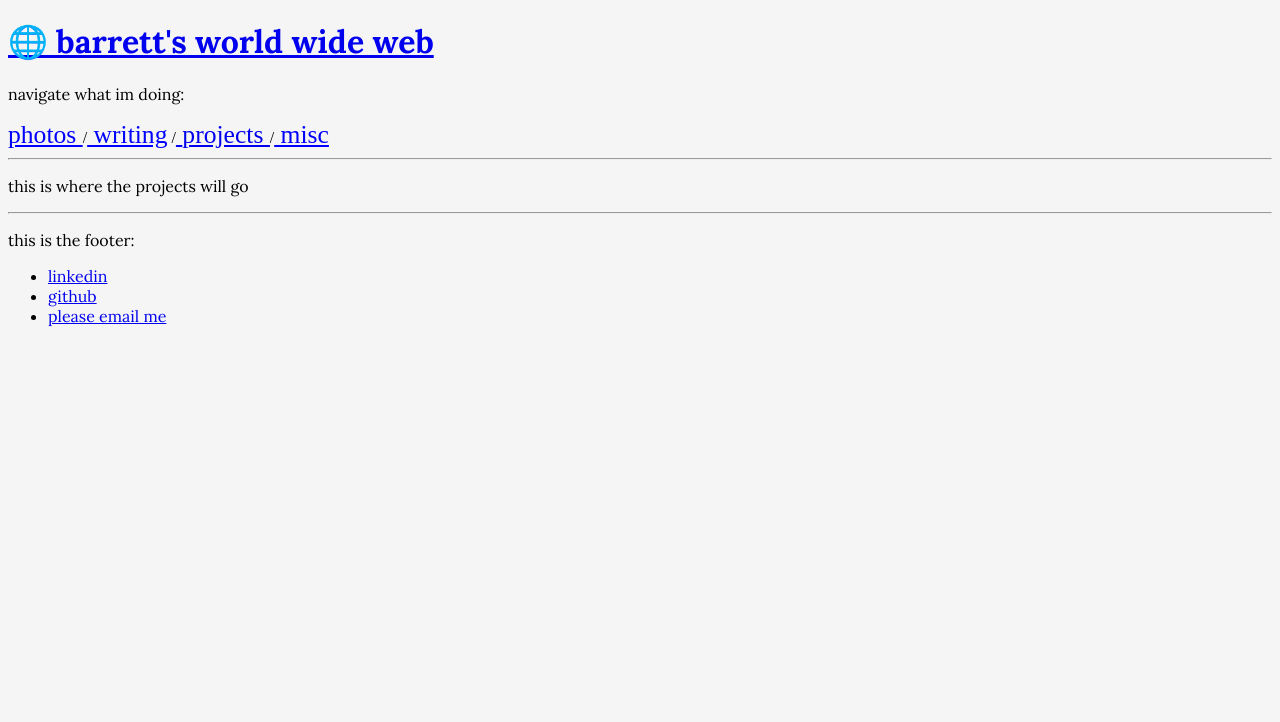
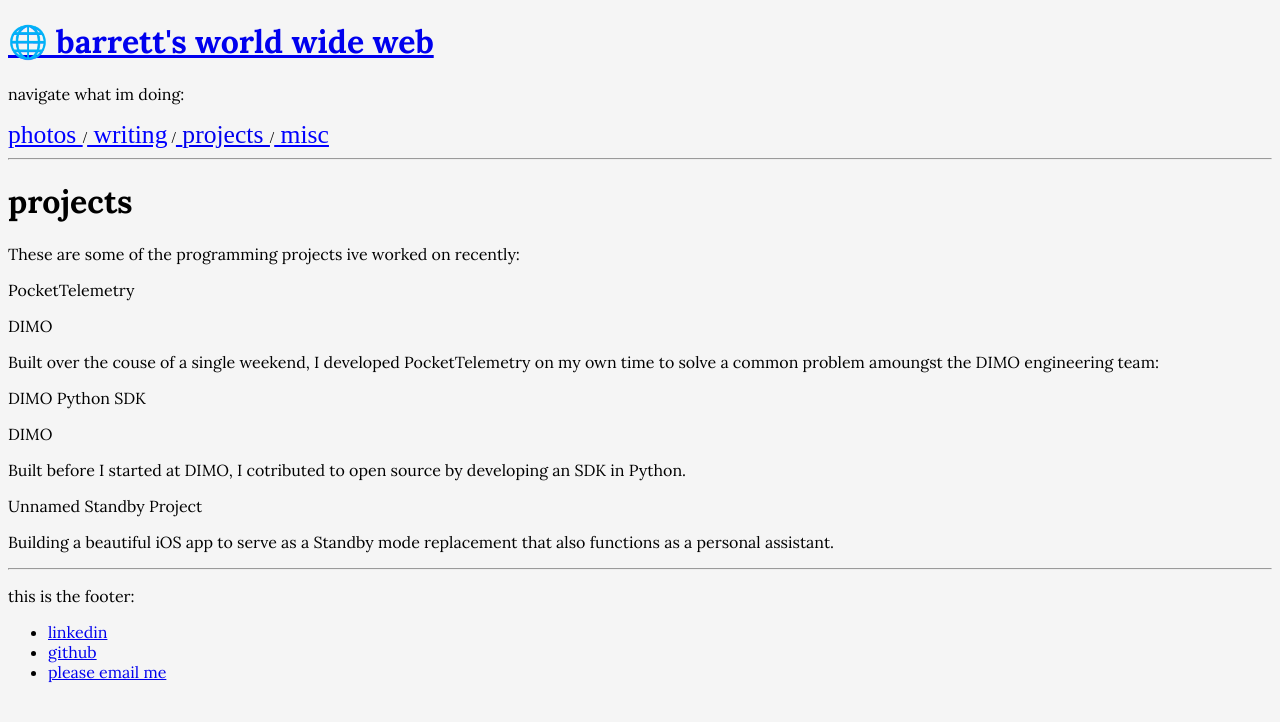
Before and after one commit to barrettk8090/barretts-world-wide-web, a React (Vite) app: page /projects in a window 1280 px wide. Shown: the top 722 px of the page. Built offline with nearby package versions, Linux system fonts and the light colour scheme.

Commit message:
projects updates wip

```diff
--- /dev/null
+++ b/src/components/ProjectModule.tsx
@@ -0,0 +1,22 @@
+import type { Project } from "../pages/Projects/Projects"
+
+interface SingleProjectProps{
+    project: Project
+}
+
+
+export default function ProjectModule({ project }: SingleProjectProps){
+
+    return (
+        <div className="single-project">
+            <p>{project.name}</p>
+            <p>{project.company}</p>
+            <p>{project.description}</p>
+
+            {/* If proj has link, check it out link */}
+            { project.link ?
+            <a href={project.link}>Check it</a> : <></>
+        }
+        </div>
+    )
+}
--- a/src/pages/Projects/Projects.tsx
+++ b/src/pages/Projects/Projects.tsx
@@ -1,8 +1,43 @@
+import ProjectModule from "../../components/ProjectModule"
+
+
+export interface Project {
+    name: string,
+    link?: string,
+    company?: string,
+    description?: string,
+}
+
+const projects: Array<Project> = [
+    {
+        name: "PocketTelemetry",
+        link: "",
+        company: "DIMO",
+        description: "Built over the couse of a single weekend, I developed PocketTelemetry on my own time to solve a common problem amoungst the DIMO engineering team:  "
+    },
+    {
+        name: "DIMO Python SDK",
+        link: "",
+        company: "DIMO",
+        description: "Built before I started at DIMO, I cotributed to open source by developing an SDK in Python."
+    },
+    {
+        name: "Unnamed Standby Project",
+        description: "Building a beautiful iOS app to serve as a Standby mode replacement that also functions as a personal assistant."
+    }
+]
+
 export default function Projects(){
+
 
     return(
         <div>
-            <p>this is where the projects will go</p>
+            <h1>projects</h1>
+            <p>These are some of the programming projects ive worked on recently:</p>
+
+            {projects.map((project, index) => (
+                <ProjectModule key={project.name || index} project={project} />
+            ))}
         </div>
     )
 }
```
